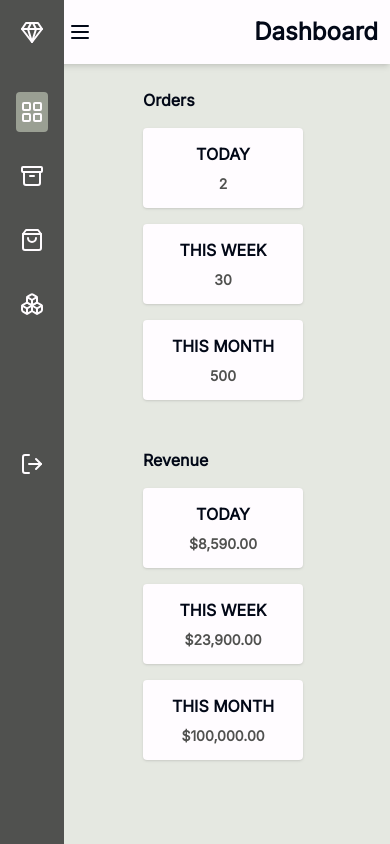
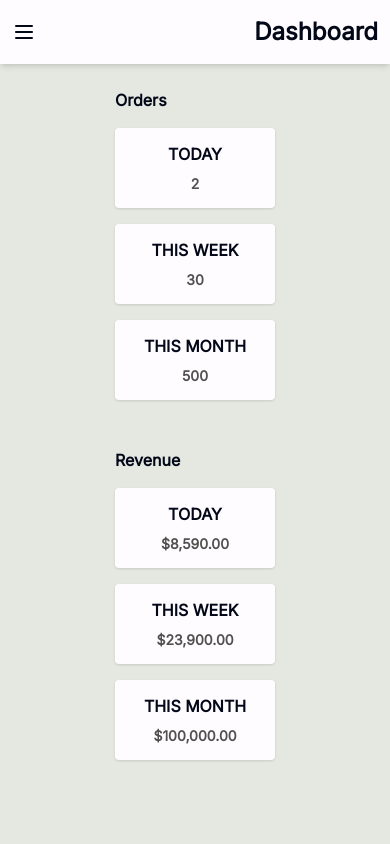
Before and after one commit to balikis-oyeleye/MysticShop-Dashboard, a Next.js app: page / in a window 390 px wide. Built offline with nearby package versions, Linux system fonts and the light colour scheme.

Commit message:
style: change sidebar in mobile view

```diff
--- a/app/(dashboard)/layout.tsx
+++ b/app/(dashboard)/layout.tsx
@@ -11,13 +11,13 @@ const DashboardLayout = ({ children }: LayoutProps) => {
   return (
     <div className="h-full relative">
       <aside
-        className={`h-full fixed inset-y-0 z-[80] bg-gray md:w-72 transition-all duration-300 ${
-          openSidebar ? "w-72" : "w-16"
-        }`}
+        className={`h-full fixed inset-y-0 z-[80] bg-gray md:w-72 sm:left-0  transition-all duration-300 ${
+          openSidebar ? "sm:w-72" : "sm:w-16"
+        } ${openSidebar ? "left-0 w-72" : "-left-full"}`}
       >
         <Sidebar openSidebar={openSidebar} setOpenSidebar={setOpenSidebar} />
       </aside>
-      <main className="md:pl-72 pl-14  min-h-full w-full bg-grayFade">
+      <main className="md:pl-72 sm:pl-16  min-h-full w-full bg-grayFade">
         <Navbar setOpenSidebar={setOpenSidebar} />
         {children}
       </main>
```
